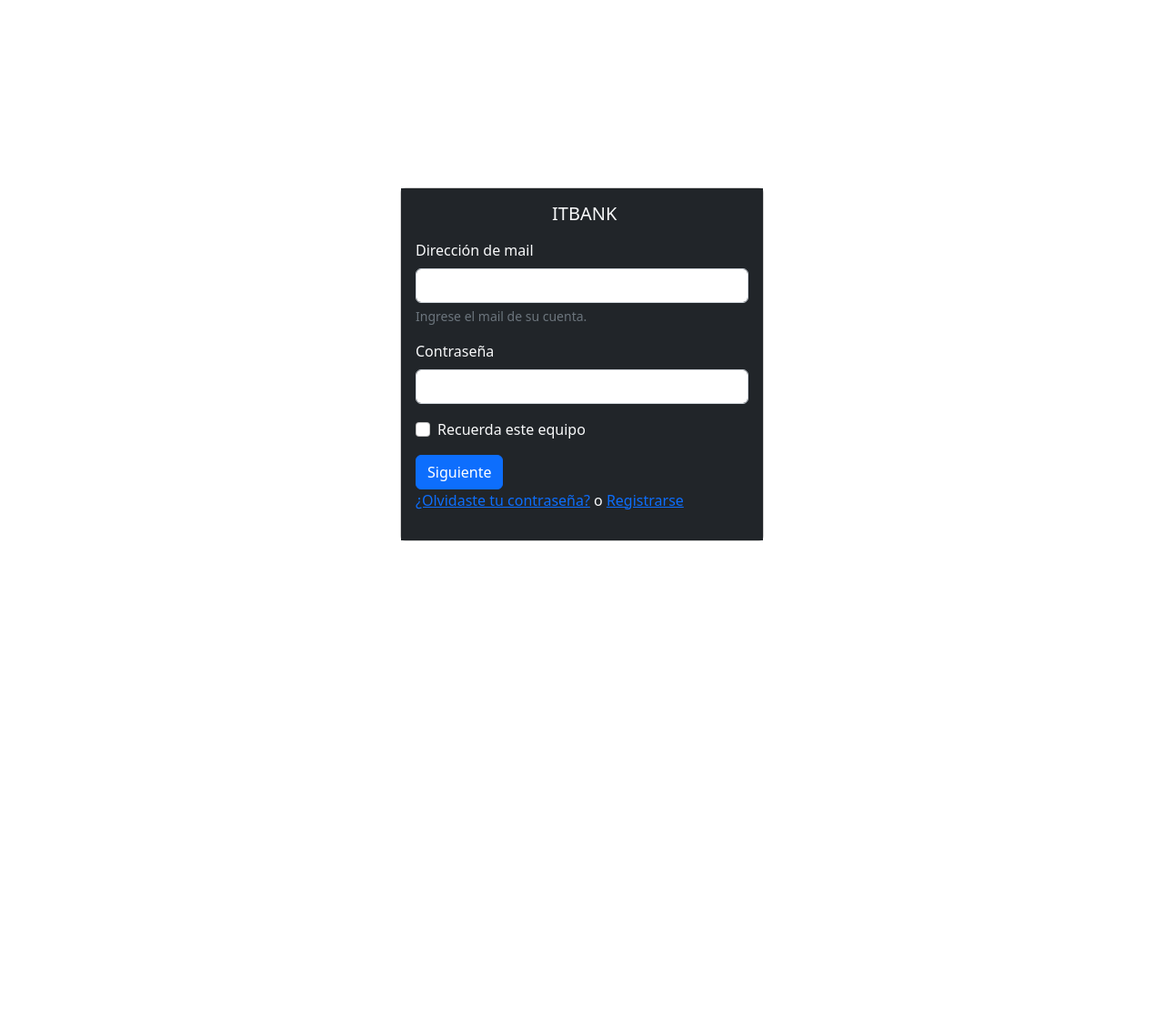
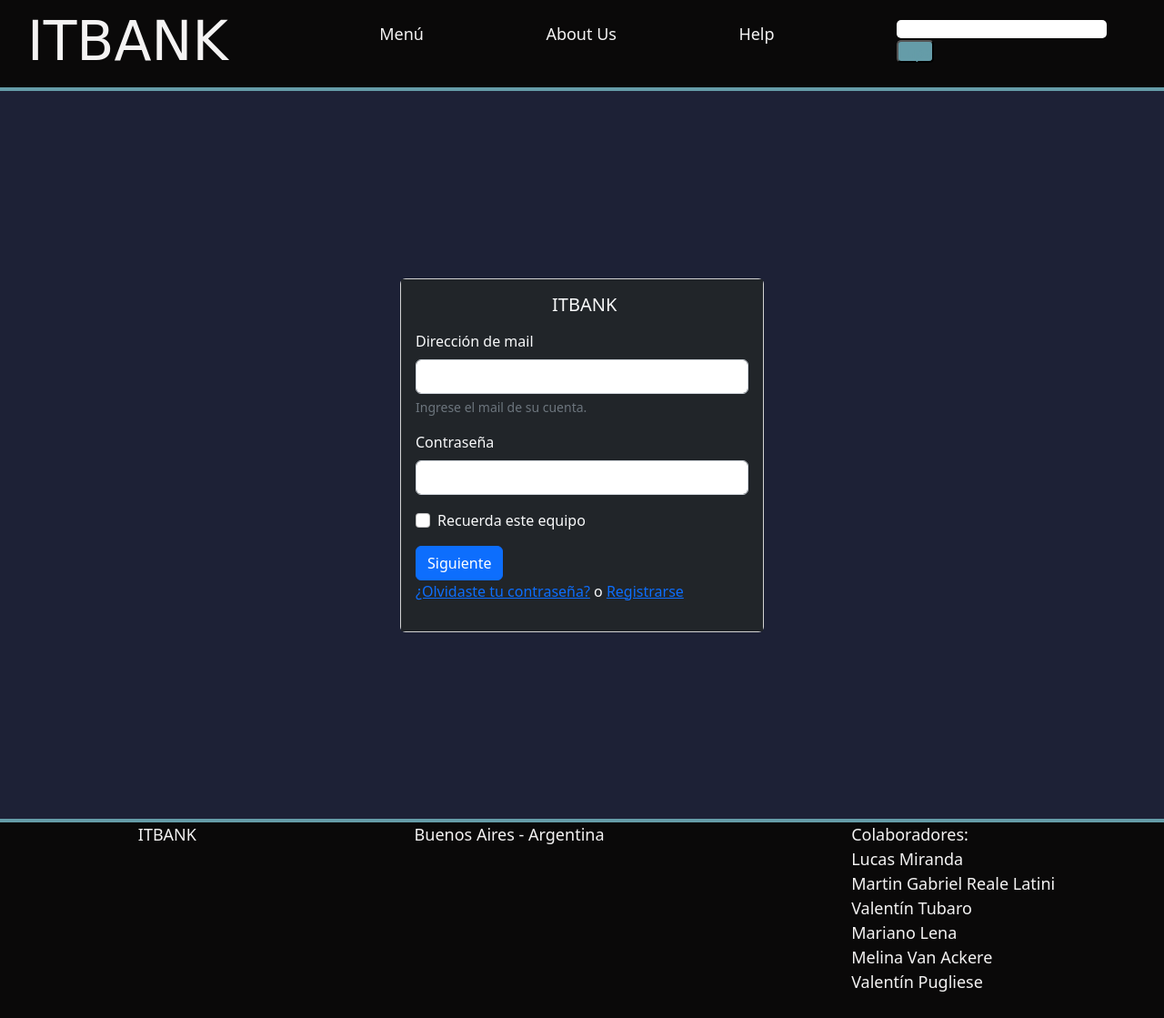
Before and after one commit to ticopycs/ITBANK-FSDC-4, a plain HTML site: page index.html in a window 1280 px wide. Shown: the whole page at 91% size. Before the commit the page ends 800 px from the top, so only its background shows below. Drawn offline with nearby package versions, Linux system fonts and the light colour scheme.

Commit message:
header+footer+log-in

```diff
--- a/index.html
+++ b/index.html
@@ -10,6 +10,24 @@
     <title>ITBANK</title>
 </head>
 <body>
+    <div class="header">
+        <div class="header-conteiner">
+            <div class="logo">
+                <a href="VanAckereMA.html">ITBANK</a>
+            </div>
+            <ul class="conteiner-listas">
+                <li>Menú</li>
+                <li>About Us</li>
+                <li>Help</li>
+            </ul>
+            <div class="conteiner-buscador">
+                <input type="text">
+                <button>Lupa</button>
+            </div>
+        </div>
+    </div>
+    <!-- cuerpo de la página-->
+    <section>
         <div class="container d-flex justify-content-center align-items-center vh-100">
             <div class="card" style="width: 400px;">
                 <div class="card-body bg-dark text-light">
@@ -40,5 +58,25 @@
             </div>
         </div>
 
+    </section>
+    <!-- A partir de acá empieza el Footer/Pie de pagina-->
+    <div class="footer">
+        <div>
+            <ol class="footer-contenido">
+                <li>ITBANK</li>
+                <li>Buenos Aires - Argentina </li>
+                    <ol>
+                        <li>Colaboradores:</li>
+                        <li>Lucas Miranda</li>
+                        <li>Martin Gabriel Reale Latini</li>
+                        <li>Valentín Tubaro</li>
+                        <li>Mariano Lena</li>
+                        <li>Melina Van Ackere</li>
+                        <li>Valentín Pugliese</li>
+                    </ol>
+                </li>
+            </ol>
+        </div>
+    </div>
 </body>
 </html>
--- a/style.css
+++ b/style.css
@@ -1,3 +1,89 @@
 .text{
     margin-left: 150px;
 }
+
+@import url('https://fonts.googleapis.com/css2?family=Koulen&display=swap');
+
+/* font-family: 'Koulen', cursive;*/
+
+* {
+    margin: 0;
+    padding: 0;
+}
+:root { /* Paleta de Colores*/
+    --negro: rgb(10, 9, 9);
+    --overlay: #659CA8;
+    --fondo: rgb(244, 243, 243);
+
+}
+body {
+    color: var(--negro);
+    background-color: var(--fondo);
+
+}
+
+section{
+    background-color: rgb(29, 33, 54);
+}
+
+/* Encabezado y Pie de pagina*/
+.header,.footer {
+    color: var(--fondo);
+    background-color: var(--negro);
+    width: 100vw;
+    height: 100px;
+    border-bottom: 4px solid var(--overlay);
+}
+/* Encabezado */
+.header-conteiner {
+    display: flex;
+    justify-content: space-between;
+   align-items: center;
+}
+.logo a {
+    text-decoration: none;
+    color: var(--fondo);
+    font-family: 'Koulen', cursive;
+    font-size: 60px;
+    padding-left: 30px;
+}
+
+.conteiner-listas {
+    list-style-type: none;
+    font-size: 18px;
+    width: 60%;
+    display: flex;
+    justify-content: space-evenly;
+}
+.conteiner-buscador { padding-right: 30px;}
+.conteiner-buscador input {
+    border-radius: 5px;
+    height: 20px;
+    border: none;
+}
+.conteiner-buscador button {
+    color: var(--overlay);
+    background-color: var(--overlay);
+    height: 25px;
+    border-radius: 5px;
+}
+/* Cuerpo de a pagina */
+section {
+    height: 100vh;
+}
+/* Pie de Pagina*/
+.footer {
+    border-bottom: none;
+    border-top: 4px solid var(--overlay);
+    height: min-content;
+    padding-bottom: 10px;
+}
+.footer-contenido {
+    font-size: 18px;
+    list-style-type: none;
+    display: flex;
+    justify-content: space-around;
+}
+.footer-contenido ol {
+    list-style-type: none;
+}
```
Lines whose indentation alone changed are shown as unchanged.
